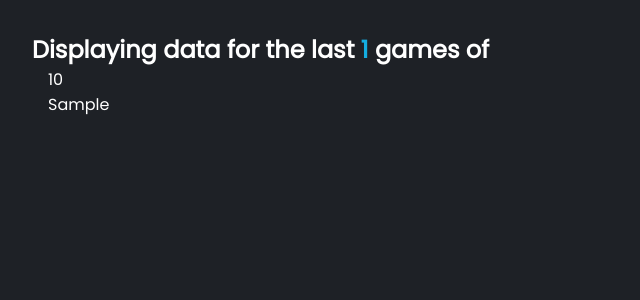
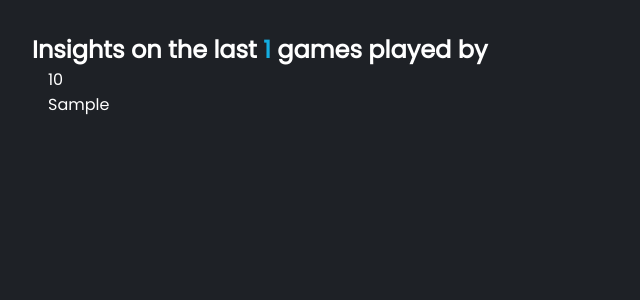
Before and after one commit to jorge-bandeira/daily-chess-results, a Flask app: template main/templates/report.html in a window 1280 px wide. Shown: the top 300 px of the page, without its empty margins (0-640 px from the left). Run offline with Flask 2, Linux system fonts and the light colour scheme; the template is opened without the code that fills it: most values are stand-ins (such as "Sample title", 1, 10 or a date in 2020).

Commit message:
changed text on report header

```diff
--- a/main/templates/report.html
+++ b/main/templates/report.html
@@ -11,9 +11,9 @@
 	<header>
 		<div class="result-header">
 			<div class="header-box">
-				<h2 class="header-text">Displaying data for the last
+				<h2 class="header-text">Insights on the last
 				<span class="result-tag">{{ count }}</span>
-				 games of
+				 games played by
 				<span class="result-tag"><a href="https://chess.com/member/{{ user }}" target="_blank" id="userLink">{{ user }}</a></span>
 				</h2>
 			</div>
```
